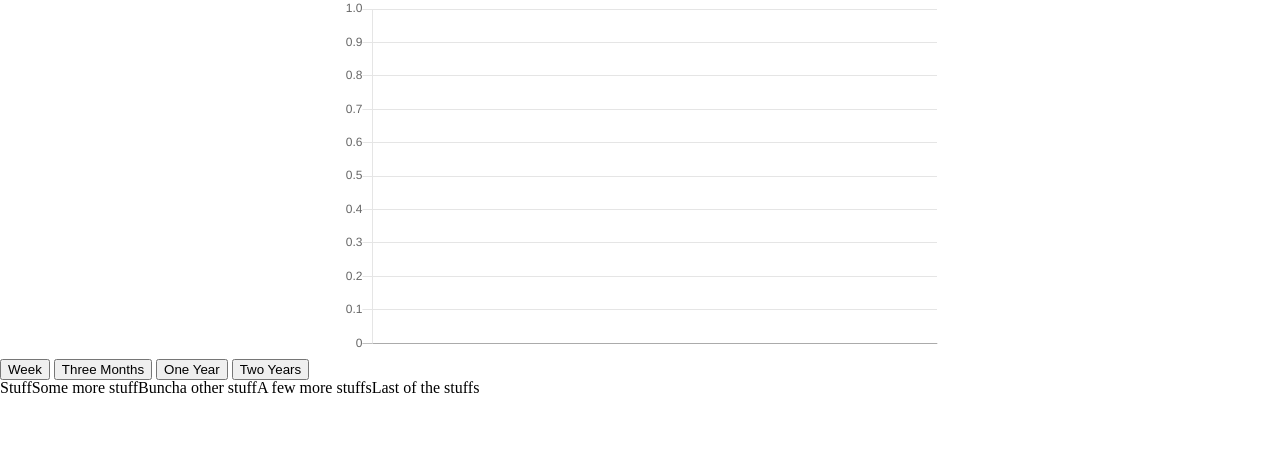
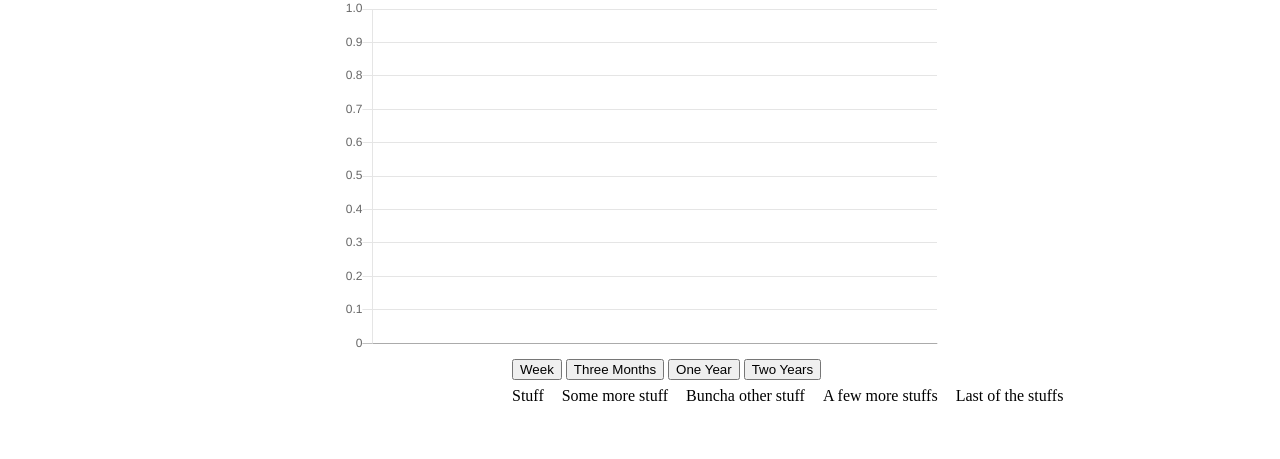
Before and after one commit to mchogan7/C-Pare, a PHP site: page / in a window 1280 px wide. Shown: the part 281-740 px from the top of the page. Run offline with PHP 8.4, Linux system fonts and the light colour scheme; lists and menus that the app fills with data are empty; some libraries are stand-ins or nearby versions.

Commit message:
Table functioning - need to solve auto populate with two year view array - need to add X buttons

```diff
--- a/assets/css/style.css
+++ b/assets/css/style.css
@@ -80,6 +80,19 @@ header {
      text-align: center;
  }
 
+ .buttonsView {
+     margin-left: 40%;
+ }
+
+.table {
+     margin-left: 40%;
+ }
+
+ th {
+     padding-top: 8px;
+     padding-right: 18px;
+ }
+
  .active-state,
  .hidden-state {
      height: 50px;
```
Also changed, not shown: assets/javascript/app.js (+26 -6 lines).
